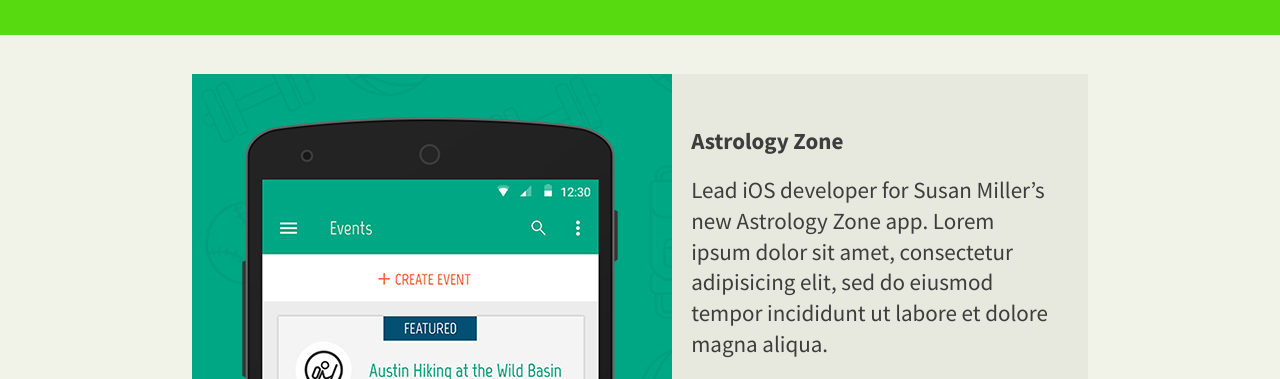
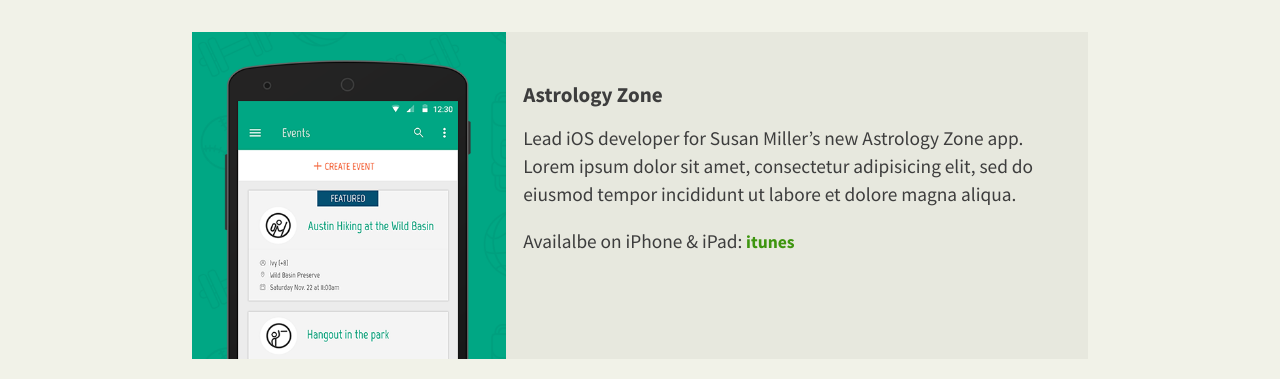
Before and after one commit to margeeta/devPortfolio, a plain HTML site: page index.html in a window 1280 px wide. Shown: the part 362-741 px from the top of the page. Drawn offline with Linux system fonts and the light colour scheme.

Commit message:
further refining

```diff
--- a/css/style.css
+++ b/css/style.css
@@ -5,7 +5,7 @@
 html, body {
 	font-family: 'Source Sans Pro', sans-serif;
 	line-height: 1.6rem;
-    font-size: 1.2rem;
+    font-size: 1.1rem;
 	color: #3d3d3d;
     background: #f1f2e8;
 	}
@@ -62,17 +62,23 @@
     }
 section { margin: 2rem auto; }
 section.project { background: #e7e8de; }
-.project article {padding: 2rem; }
-@media screen and (min-width: 700px) {
+.project article { padding: 2rem; }
+@media screen and (min-width: 680px) {
     h1 { float: left; }
     header { padding: 5rem 0 2rem 0; }
     header article { width: 40%; float: right;}
-     section {width: 70%;}
+    section {width: 70%;}
+
     }
 /* media __________________________ */
-img { padding-bottom: 0.2rem;}
-@media screen and (min-width: 900px) {
-   img { float: left; padding: 0 1rem 0 0;}
+img { width: 100%; height: 100%;  padding-bottom: 0.2rem;}
+@media screen and (min-width: 1060px) {
+   img { width: 35%; float: left; padding: 0 1rem 0 0;}
+   .project article { padding-bottom: 0; }
+ }
+@media screen and (min-width: 1348px) {
+   img { width: 30%; float: left; padding: 0 2rem 0 0;}
+       .project article { padding-bottom: 0; }
  }
 video {}
 /* more __________________________ */
--- a/index.html
+++ b/index.html
@@ -1,6 +1,4 @@
 <!doctype html>
-
-<html lang="en-US">
     <meta charset="UTF-8" />
     <title>Troy Stump</title>
     <meta charset="utf-8"/>
@@ -22,10 +20,7 @@
     </header>
 
 <section class="container project">
-
-	<img
-		  src="/img/project-2thrive_small.png"
-		  alt="Project Image" />
+<img src="/img/project-2thrive_small.png" alt="Project Image" />
 
     <article>
             <h2>Astrology Zone</h2>
```
